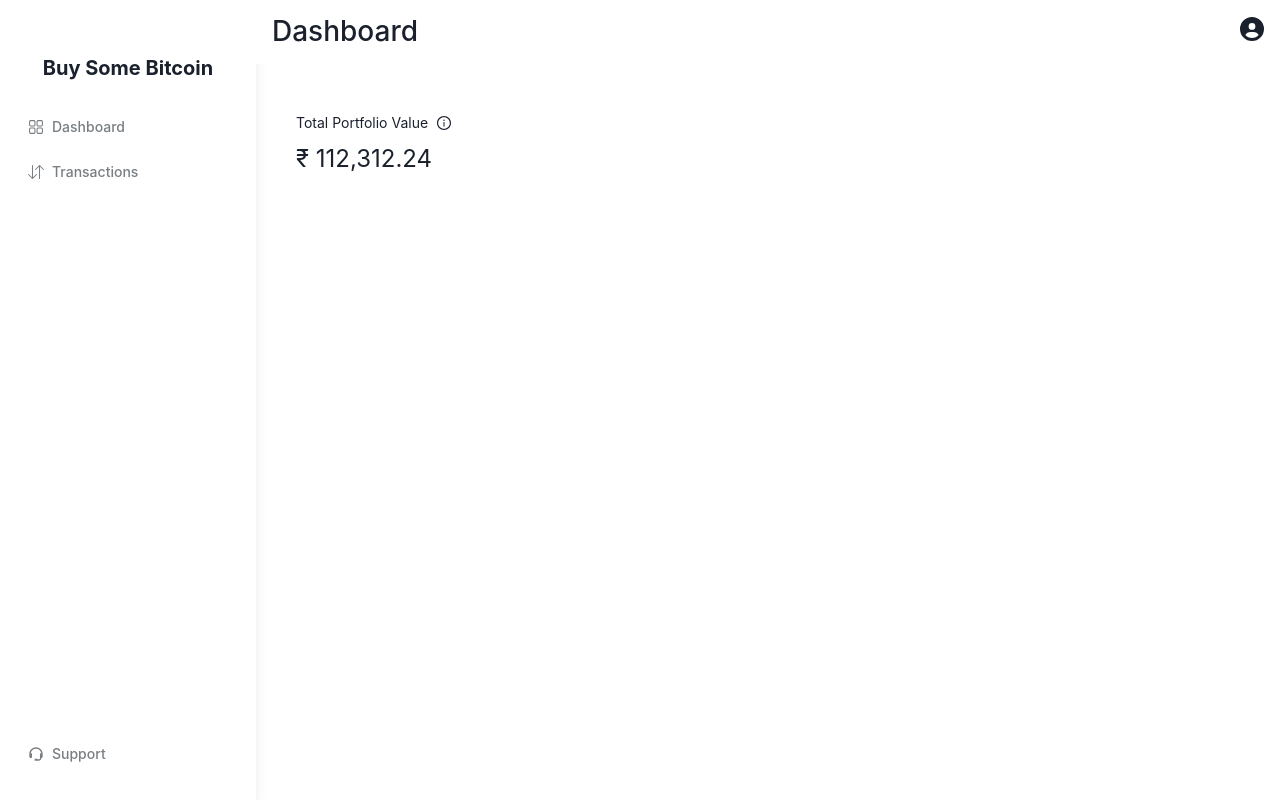
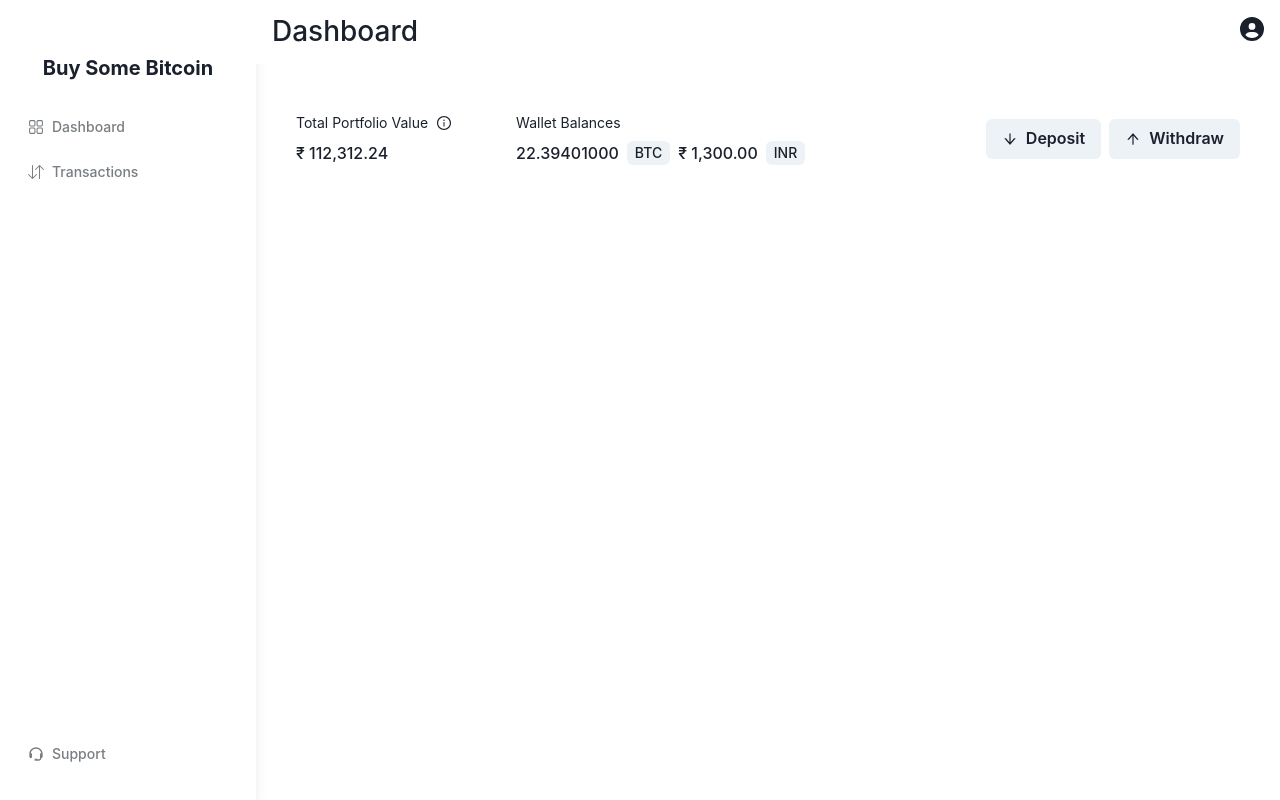
Before and after one commit to AbhayRao2k/Crypto-Dashboard-in-React, a React (Vite) app: page / in a window 1280 px wide. Built offline with nearby package versions, Linux system fonts and the light colour scheme.

Commit message:
updated portfolio section

```diff
--- a/src/pages/Dashboard/components/PortfolioSection.jsx
+++ b/src/pages/Dashboard/components/PortfolioSection.jsx
@@ -1,16 +1,91 @@
-import { HStack, Icon, Stack, Text } from "@chakra-ui/react";
-import { AiOutlineInfoCircle } from "react-icons/ai";
-
+import { Button, HStack, Icon, Stack, Tag, Text } from "@chakra-ui/react";
+import React from "react";
+import {
+  AiOutlineInfoCircle,
+  AiOutlineArrowDown,
+  AiOutlineArrowUp,
+} from "react-icons/ai";
 const PortfolioSection = () => {
   return (
-    <HStack bg="white" borderRadius="xl" p="6">
+    <HStack
+      justify="space-between"
+      bg="white"
+      borderRadius="xl"
+      p="6"
+      align={{
+        base: "flex-start",
+        xl: "center",
+      }}
+      flexDir={{
+        base: "column",
+        xl: "row",
+      }}
+      spacing={{
+        base: 4,
+        xl: 0,
+      }}
+    >
+      <HStack
+        spacing={{
+          base: 0,
+          xl: 16,
+        }}
+        align={{
+          base: "flex-start",
+          xl: "center",
+        }}
+        flexDir={{
+          base: "column",
+          xl: "row",
+        }}
+      >
         <Stack>
           <HStack color="black.80">
             <Text fontSize="sm">Total Portfolio Value</Text>
             <Icon as={AiOutlineInfoCircle} />
           </HStack>
-        <Text fontSize="24px">₹ 112,312.24</Text>
+          <Text textStyle="h2" fontWeight="medium">
+            ₹ 112,312.24
+          </Text>
         </Stack>
+
+        <Stack>
+          <HStack color="black.80">
+            <Text fontSize="sm">Wallet Balances</Text>
+          </HStack>
+          <HStack
+            spacing={2}
+            align={{
+              base: "flex-start",
+              sm: "center",
+            }}
+            flexDir={{
+              base: "column",
+              sm: "row",
+            }}
+          >
+            <HStack>
+              <Text textStyle="h2" fontWeight="medium">
+                22.39401000
+              </Text>{" "}
+              <Tag colorScheme="gray" fontWeight="medium">
+                BTC
+              </Tag>
+            </HStack>
+            <HStack>
+              <Text textStyle="h2" fontWeight="medium">
+                ₹ 1,300.00
+              </Text>{" "}
+              <Tag colorScheme="gray">INR</Tag>
+            </HStack>
+          </HStack>
+        </Stack>
+      </HStack>
+
+      <HStack>
+        <Button leftIcon={<Icon as={AiOutlineArrowDown} />}>Deposit</Button>
+        <Button leftIcon={<Icon as={AiOutlineArrowUp} />}>Withdraw</Button>
+      </HStack>
     </HStack>
   );
 };
```
Also changed, not shown: src/theme/index.js (+52 -6 lines). Lines whose indentation alone changed are shown as unchanged.
